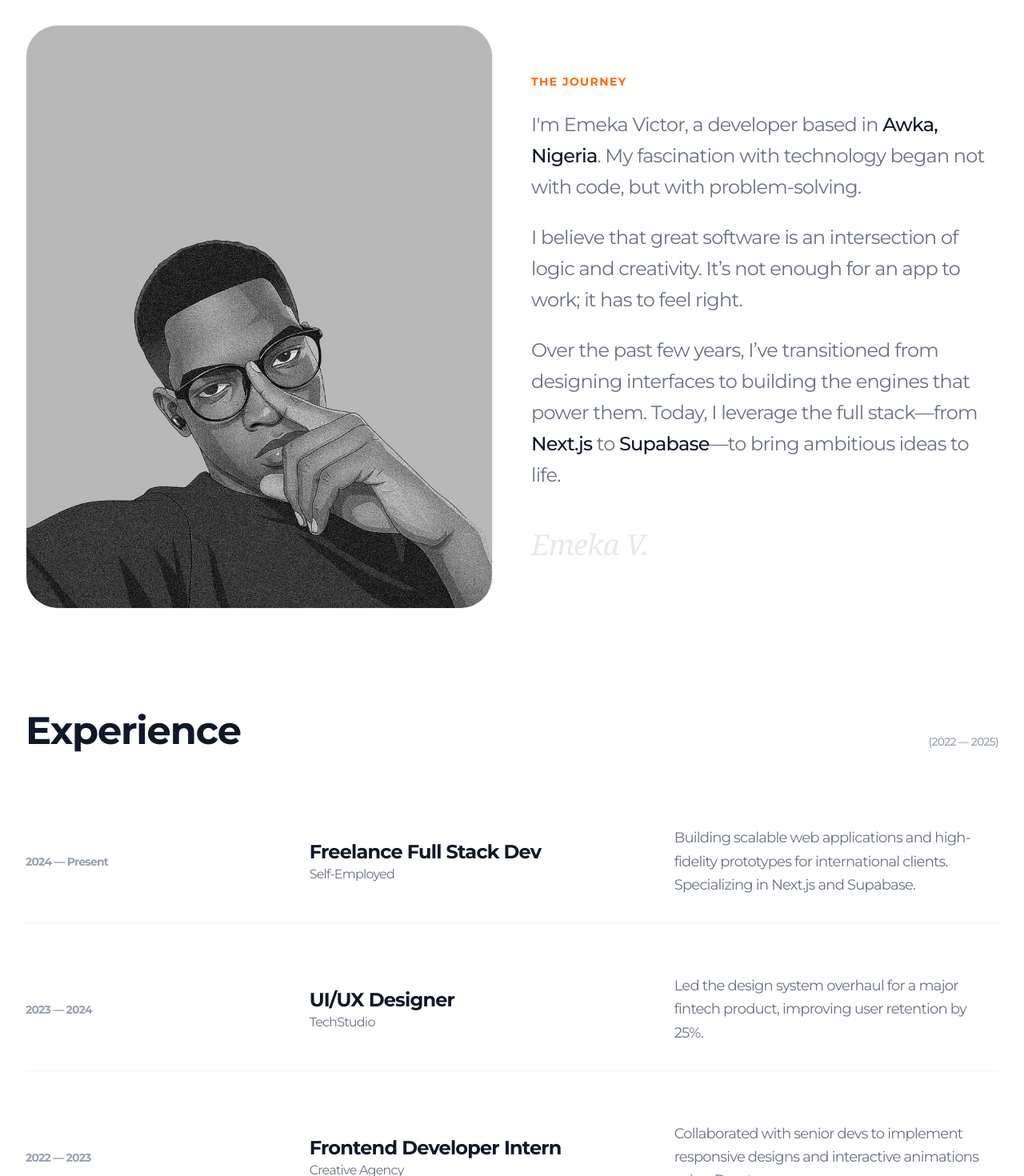
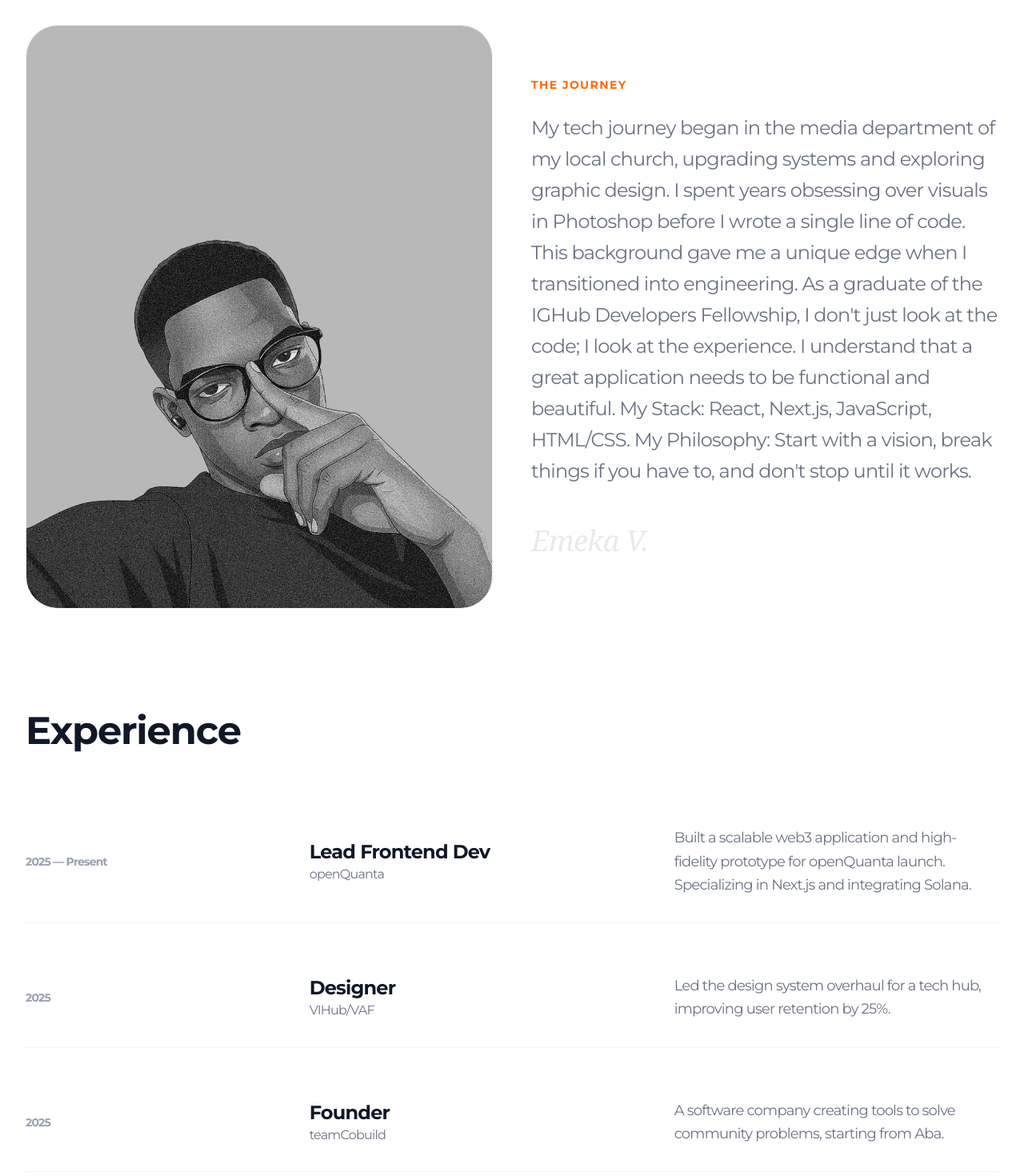
Before and after one commit to dev-emmy001/emekavictor-, a Next.js app: page /about in a window 1280 px wide. Shown: the part 440-1910 px from the top of the page at 80% size. Built offline with nearby package versions, Linux system fonts and the light colour scheme.

Commit message:
minor corrections

```diff
--- a/src/app/about/page.tsx
+++ b/src/app/about/page.tsx
@@ -10,25 +10,25 @@ import Image from "next/image";
 // Experience Data
 const experience = [
   {
-    year: "2024 — Present",
-    role: "Freelance Full Stack Dev",
-    company: "Self-Employed",
+    year: "2025 — Present",
+    role: "Lead Frontend  Dev",
+    company: "openQuanta",
     description:
-      "Building scalable web applications and high-fidelity prototypes for international clients. Specializing in Next.js and Supabase.",
+      "Built a scalable web3 application and high-fidelity prototype for openQuanta launch. Specializing in Next.js and integrating Solana.",
   },
   {
-    year: "2023 — 2024",
-    role: "UI/UX Designer",
-    company: "TechStudio",
+    year: "2025",
+    role: "Designer",
+    company: "VIHub/VAF",
     description:
-      "Led the design system overhaul for a major fintech product, improving user retention by 25%.",
+      "Led the design system overhaul for a tech hub, improving user retention by 25%.",
   },
   {
-    year: "2022 — 2023",
-    role: "Frontend Developer Intern",
-    company: "Creative Agency",
+    year: "2025",
+    role: "Founder",
+    company: "teamCobuild",
     description:
-      "Collaborated with senior devs to implement responsive designs and interactive animations using React.",
+      "A software company creating tools to solve community problems, starting from Aba.",
   },
 ];
 
@@ -110,14 +110,13 @@ export default function About() {
               </span>
             </div>
 
-            {/* UNCOMMENT FOR REAL IMAGE */}
+         {/* profile image */}
             <Image
-                src="/profile.jpg"
-                alt="Emeka Victor"
-                fill
-                className="object-cover z-30 grayscale group-hover:grayscale-0 transition-all duration-700"
-             />
-
+              src="/profile.jpg"
+              alt="Emeka Victor"
+              fill
+              className="object-cover z-30 grayscale group-hover:grayscale-0 transition-all duration-700"
+            />
           </motion.div>
 
           {/* Right: Text Content */}
@@ -137,23 +136,16 @@ export default function About() {
               className="space-y-6 text-xl md:text-2xl text-gray-500 leading-relaxed"
             >
               <p>
-                I'm Emeka Victor, a developer based in{" "}
-                <span className="text-gray-900 font-medium">Awka, Nigeria</span>
-                . My fascination with technology began not with code, but with
-                problem-solving.
-              </p>
-              <p>
-                I believe that great software is an intersection of logic and
-                creativity. It’s not enough for an app to work; it has to feel
-                right.
-              </p>
-              <p>
-                Over the past few years, I’ve transitioned from designing
-                interfaces to building the engines that power them. Today, I
-                leverage the full stack—from{" "}
-                <span className="text-gray-900 font-medium">Next.js</span> to{" "}
-                <span className="text-gray-900 font-medium">Supabase</span>—to
-                bring ambitious ideas to life.
+                My tech journey began in the media department of my local
+                church, upgrading systems and exploring graphic design. I spent
+                years obsessing over visuals in Photoshop before I wrote a
+                single line of code. This background gave me a unique edge when
+                I transitioned into engineering. As a graduate of the IGHub
+                Developers Fellowship, I don't just look at the code; I look at
+                the experience. I understand that a great application needs to
+                be functional and beautiful. My Stack: React, Next.js,
+                JavaScript, HTML/CSS. My Philosophy: Start with a vision, break
+                things if you have to, and don't stop until it works.
               </p>
             </motion.div>
 
@@ -173,7 +165,7 @@ export default function About() {
               Experience
             </h2>
             <span className="hidden md:block text-gray-400 text-sm font-medium">
-              (2022 — 2025)
+              {/* (2022 — 2025) */}
             </span>
           </div>
 
--- a/src/app/works/page.tsx
+++ b/src/app/works/page.tsx
@@ -84,7 +84,7 @@ export default function Work() {
       <main className="pt-32 pb-20 px-6 md:px-8 mx-auto w-full flex-grow">
 
         {/* --- HEADER --- */}
-        <div className="flex flex-col md:flex-row justify-between items-end mb-20 gap-8">
+        <div className="flex flex-col md:flex-row justify-between md:items-end mb-20 gap-8">
           <div className="max-w-3xl">
             <motion.h1
               initial={{ opacity: 0, y: 20 }}
```
